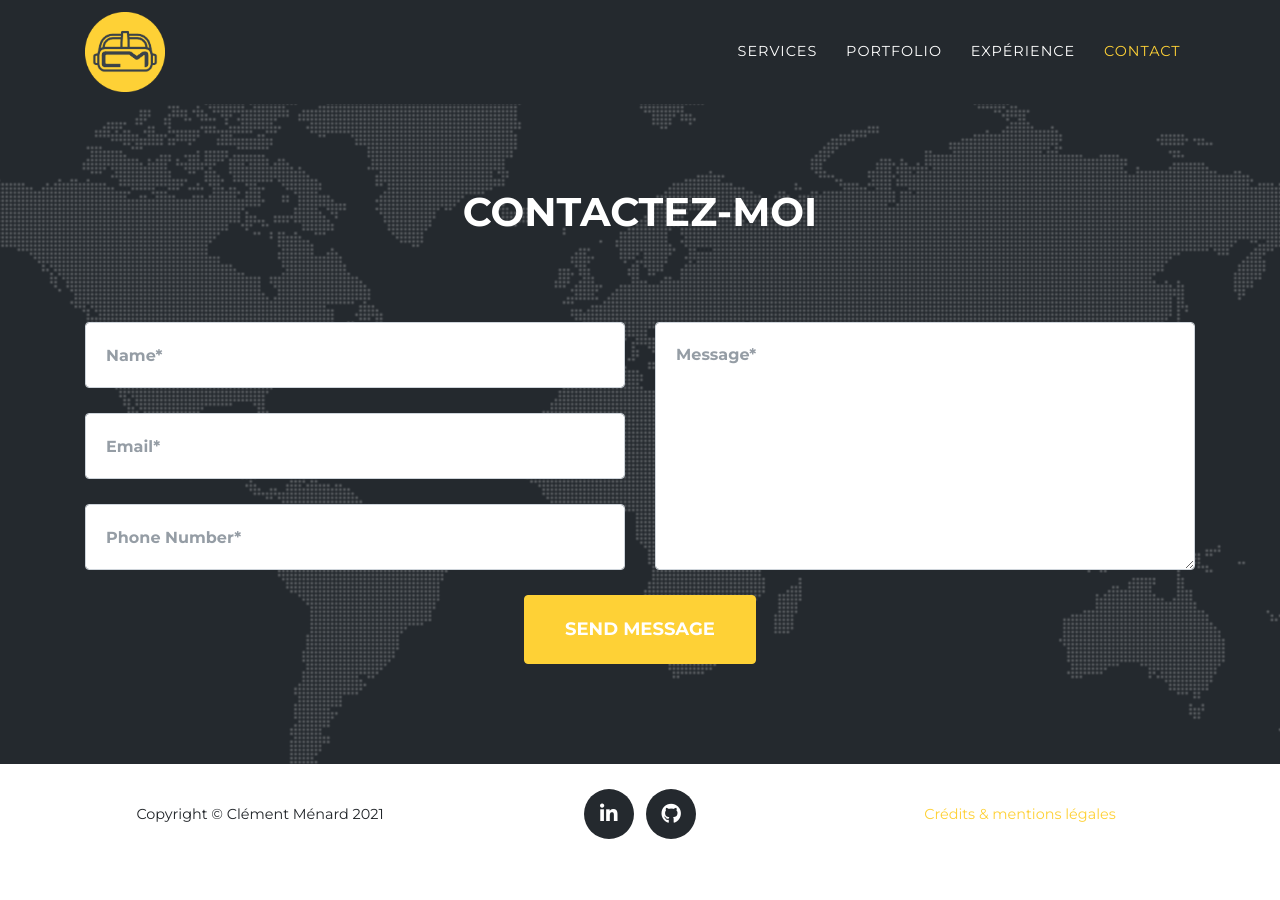
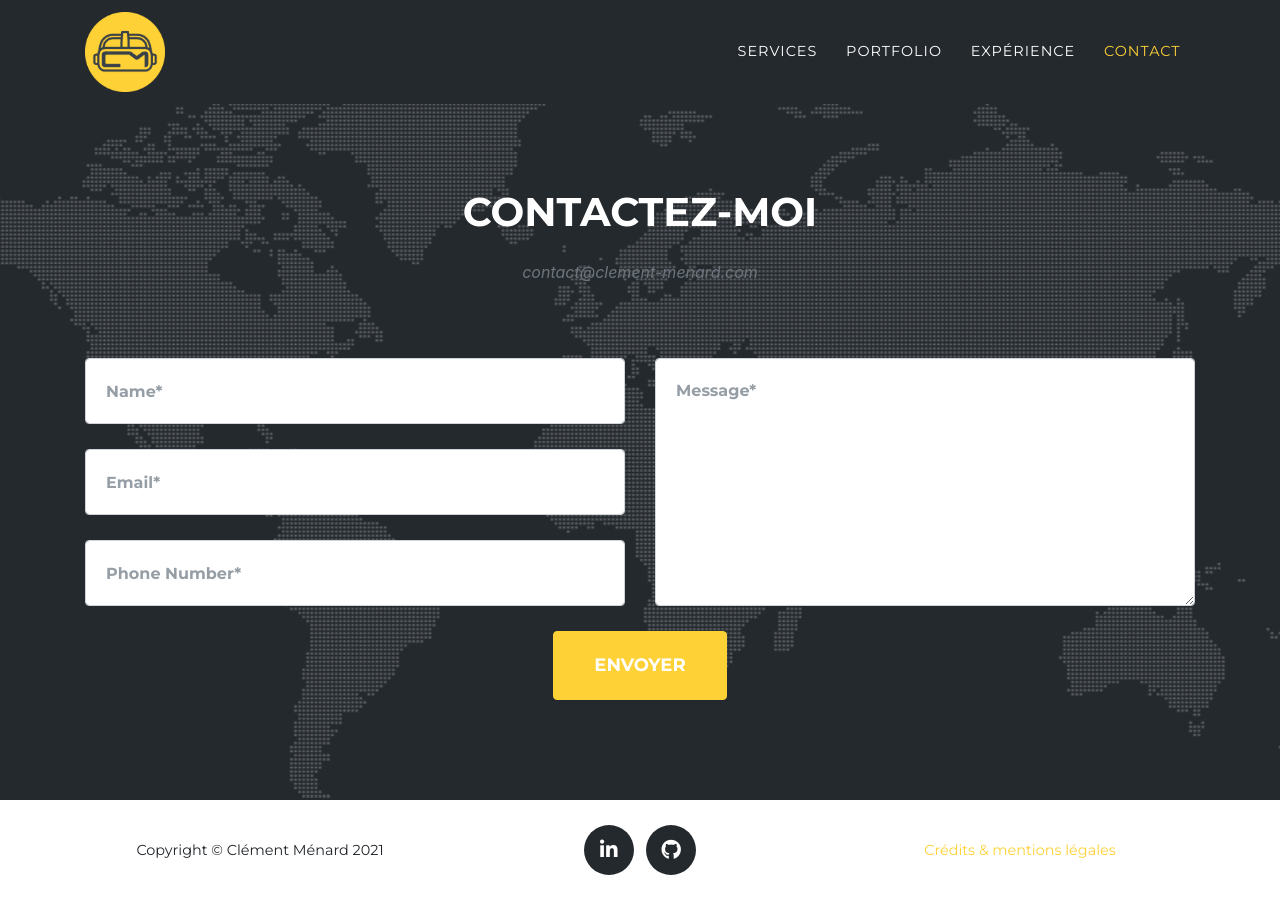
Before and after one commit to clmenard/clmenard.github.io, a Jekyll site: the page built from index.md, in a window 1280 px wide and 900 px high, scrolled down 4761 px. Built offline with Jekyll 4.4.1, drawn with Linux system fonts in a browser that asks for light colours; some web fonts are replaced; before the commit the page ends 5625 px from its top, so only the background shows below that.

Commit message:
Contact form OK

```diff
--- a/_config.yml
+++ b/_config.yml
@@ -35,4 +35,4 @@
 
 # Uncomment following line to use Formspree form ID based URL instead of email based URL
 # Details: https://help.formspree.io/hc/en-us/articles/360017735154-How-to-prevent-spam
-# formspree_form_path: "f/a_form_id"
+formspree_form_path: "f/moqprroq"
--- a/_data/sitetext.yml
+++ b/_data/sitetext.yml
@@ -115,7 +115,7 @@
 
 contact:
     title: "Contactez-moi"
-    text: " "
+    text: "contact@clement-menard.com"
     section: contact
 
 footer:
--- a/_includes/contact.html
+++ b/_includes/contact.html
@@ -36,7 +36,7 @@
               <div class="clearfix"></div>
               <div class="col-lg-12 text-center">
                 <div id="success"></div>
-                <button id="sendMessageButton" class="btn btn-primary btn-xl text-uppercase" type="submit">Send Message</button>
+                <button id="sendMessageButton" class="btn btn-primary btn-xl text-uppercase" type="submit">Envoyer</button>
               </div>
 			  <input type="text" name="_gotcha" style="display:none">
 			  <input type="hidden" name="_next" value="#"/>
```
Also changed, not shown: _portfolio/0_F2O.md (+1 -1 lines), assets/img/portfolio/miniature_f2o.jpg (renamed from assets/img/portfolio/MiniatureF2O.jpg).
